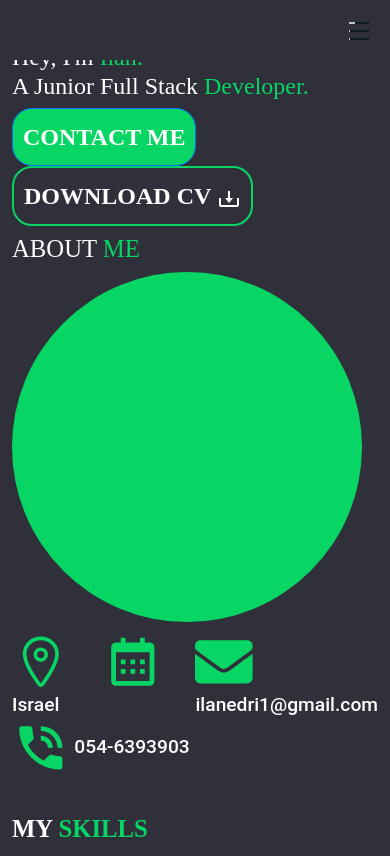
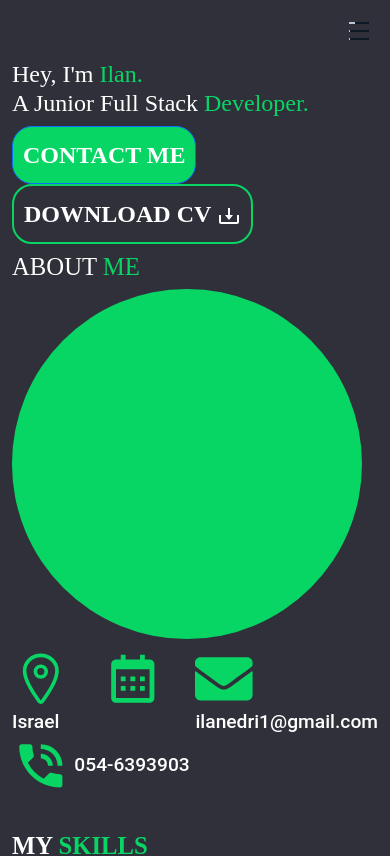
Before and after one commit to SoPH89/portfolio, a React (Create React App) app: page / in a window 390 px wide. Shown: the top 856 px of the page. Built offline with nearby package versions, Linux system fonts and the light colour scheme; the HTML template or start-up script is replaced by a standard one.

Commit message:
editing navbar

```diff
--- a/src/Components/Header/Header.css
+++ b/src/Components/Header/Header.css
@@ -29,6 +29,10 @@
 }
 
 @media screen and (max-width: 600px) {
+    .heroSection{
+        width: 200%;
+        margin-top: 60px;
+    }
     .introHeader {
        font-size: 24px;
     }
```
